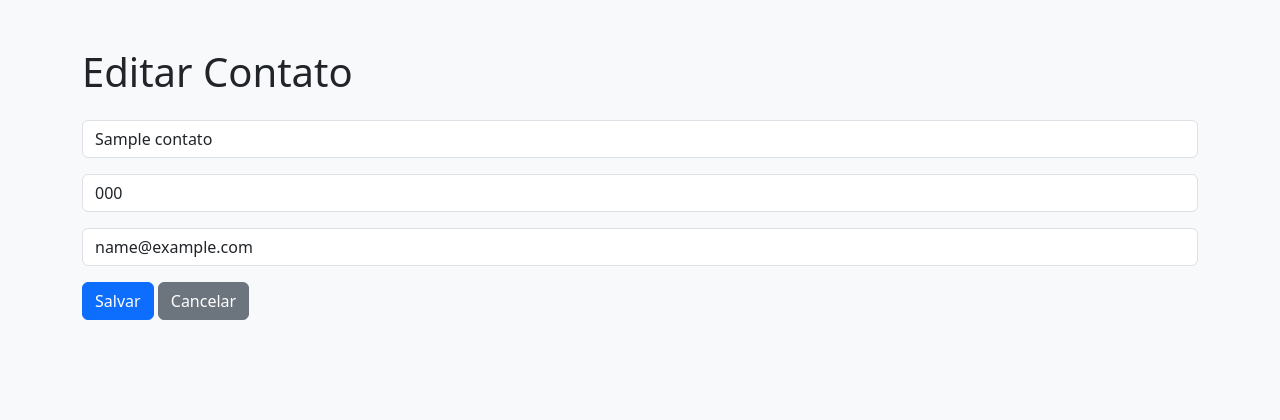
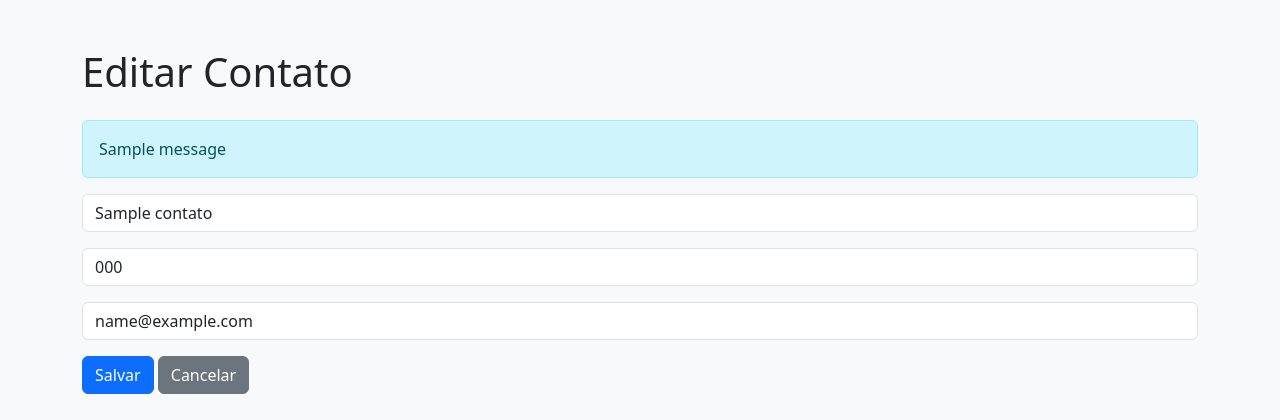
Before and after one commit to jooaopauletti/flask-agenda, a Flask app: page /editar/1 in a window 1280 px wide. Shown: the top 420 px of the page. Run offline with Flask 3, Linux system fonts and the light colour scheme; tables that the repository leaves empty hold one stand-in row (values such as "Sample post"); one stand-in notice (Sample message) is shown.

Commit message:
fix: adiciona exibição de flash messages no editar.html

```diff
--- a/templates/editar.html
+++ b/templates/editar.html
@@ -8,6 +8,13 @@
 <body class="bg-light">
 <div class="container mt-5">
     <h1 class="mb-4">Editar Contato</h1>
+    {% with messages = get_flashed_messages() %}
+    {% if messages %}
+        {% for message in messages %}
+            <div class="alert alert-info">{{ message }}</div>
+        {% endfor %}
+    {% endif %}
+    {% endwith %}
     <form action="/atualizar/{{ contato[0] }}" method="POST">
         <div class="mb-3">
             <input type="text" name="nome" value="{{ contato[1] }}" class="form-control" placeholder="Nome">
```
